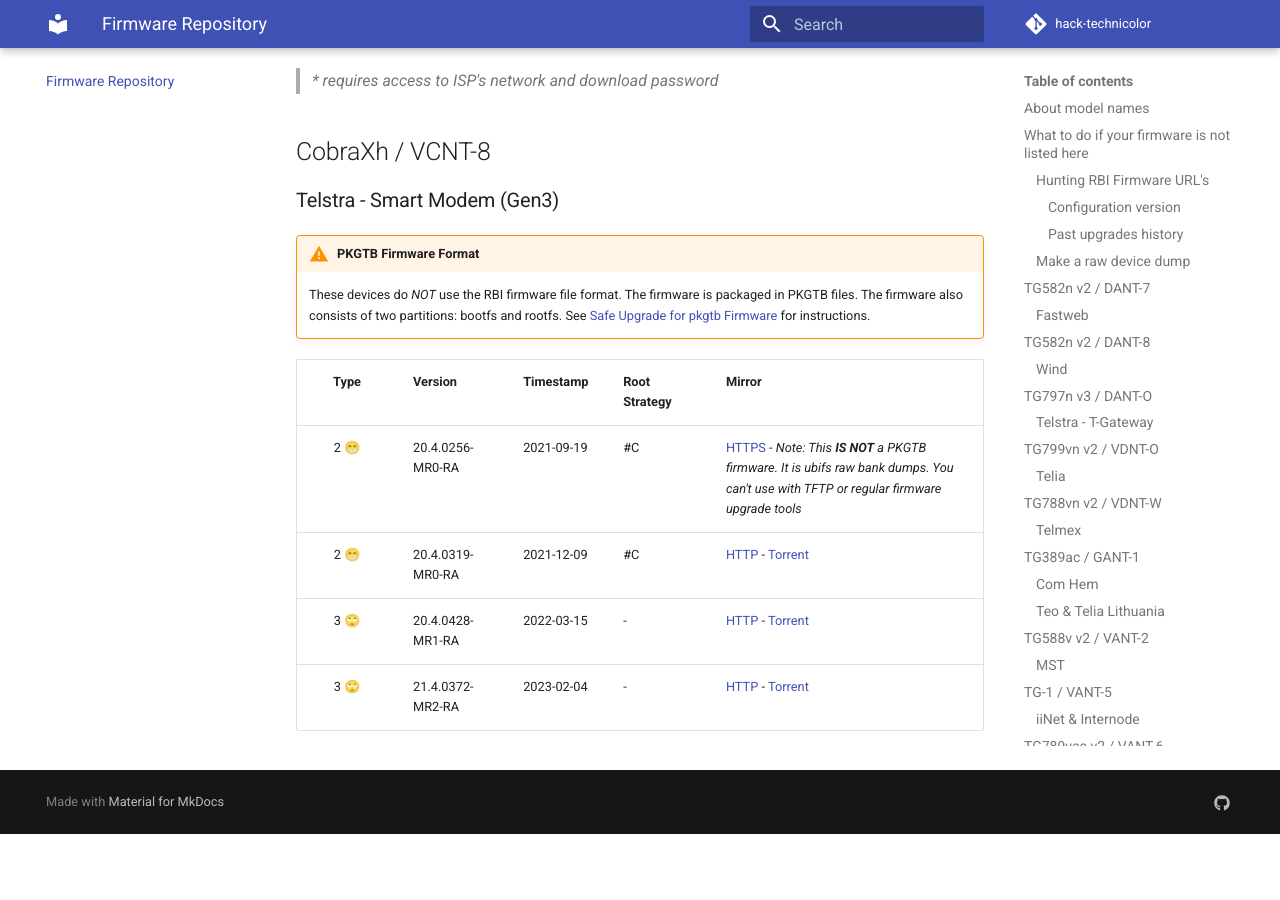
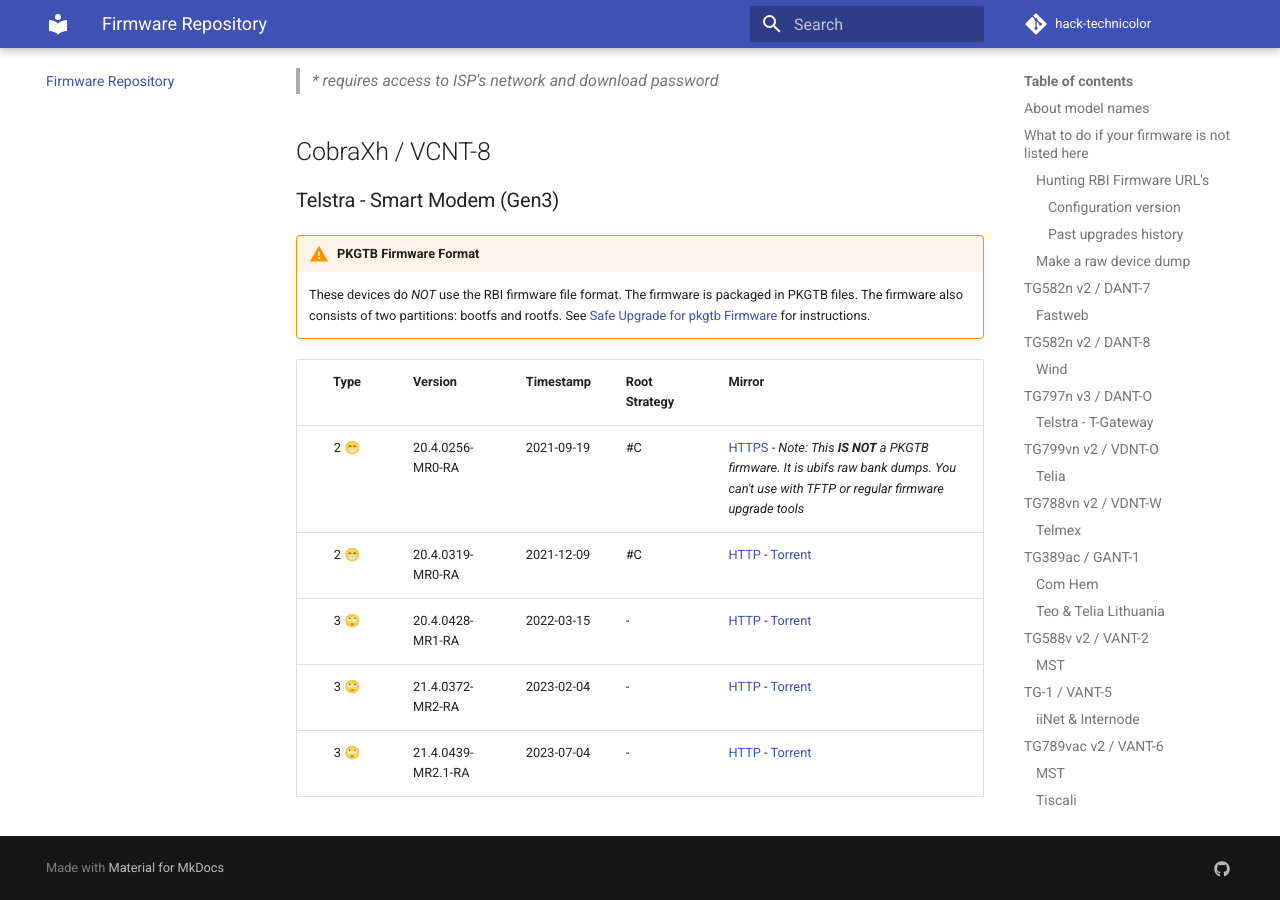
Before and after one commit to hack-technicolor/hack-technicolor, an MkDocs documentation site: the page built from docs/Repository.md, in a window 1280 px wide and 900 px high, scrolled down 28209 px. Built offline with MkDocs 1.6.1 and Material for MkDocs 9.7.7, drawn with Linux system fonts in a browser that asks for light colours; comment, search, counter and statistics services are not loaded; before the commit the page ends 29043 px from its top, so only the background shows below that.

Commit message:
Added VCNT-8 21.4.0439-MR2.1-RA firmware (#298)

```diff
--- a/docs/Repository.md
+++ b/docs/Repository.md
@@ -744,3 +744,4 @@
 | 2 😁   | 20.4.0319-MR0-RA | 2021-12-09 | #C            | [HTTP](http://fwstore.bdms.telstra.net/Technicolor_vcnt-8_20.4-319-RC4.2-RA-bootstrap/bcmVCNT-8_nand256_ubifs_update-r20.4-319-2-1-MR0-RA-BOOTSTRAP-signed.pkgtb) - [Torrent](https://github.com/hack-technicolor/hack-technicolor/blob/master/torrents/vcnt-8/bcmVCNT-8_nand256_ubifs_update-r20.4-319-2-1-MR0-RA-BOOTSTRAP-signed.pkgtb.torrent?raw=true) |
 | 3 🙄   | 20.4.0428-MR1-RA | 2022-03-15 | -             | [HTTP](http://fwstore.bdms.telstra.net/Technicolor_vcnt-8_20.4.428-2-3-MR1-RA/bcmVCNT-8_nand_squashfs_update-20.4.428-2-3-MR1-RA-signed.pkgtb) - [Torrent](https://github.com/hack-technicolor/hack-technicolor/blob/master/torrents/vcnt-8/bcmVCNT-8_nand_squashfs_update-20.4.428-2-3-MR1-RA-signed.pkgtb.torrent?raw=true) |
 | 3 🙄   | 21.4.0372-MR2-RA | 2023-02-04 | -             | [HTTP](http://fwstore.bdms.telstra.net/Technicolor_vcnt-8_21.4-372-2-i4-MR2-RA/vcnt-8_telstra_21.4-372-2-i4-MR2-RA-signed-bcmVCNT-8_nand_squashfs_update.pkgtb) - [Torrent](https://github.com/hack-technicolor/hack-technicolor/blob/master/torrents/vcnt-8/vcnt-8_telstra_21.4-372-2-i4-MR2-RA-signed-bcmVCNT-8_nand_squashfs_update.pkgtb.torrent?raw=true) |
+| 3 🙄   | 21.4.0439-MR2.1-RA | 2023-07-04 | -             | [HTTP](http://fwstore.bdms.telstra.net/Technicolor_vcnt-8_21.4.0439-MR2.1-RA/vcnt-8_telstra_21.4-439-2-i2-signed-21.4.0439-MR2.1-RA.pkgtb) - [Torrent](https://github.com/hack-technicolor/hack-technicolor/blob/master/torrents/vcnt-8/vcnt-8_telstra_21.4-439-2-i2-signed-21.4.0439-MR2.1-RA.pkgtb.torrent?raw=true) |
```
Also changed, not shown: 1 other file.
